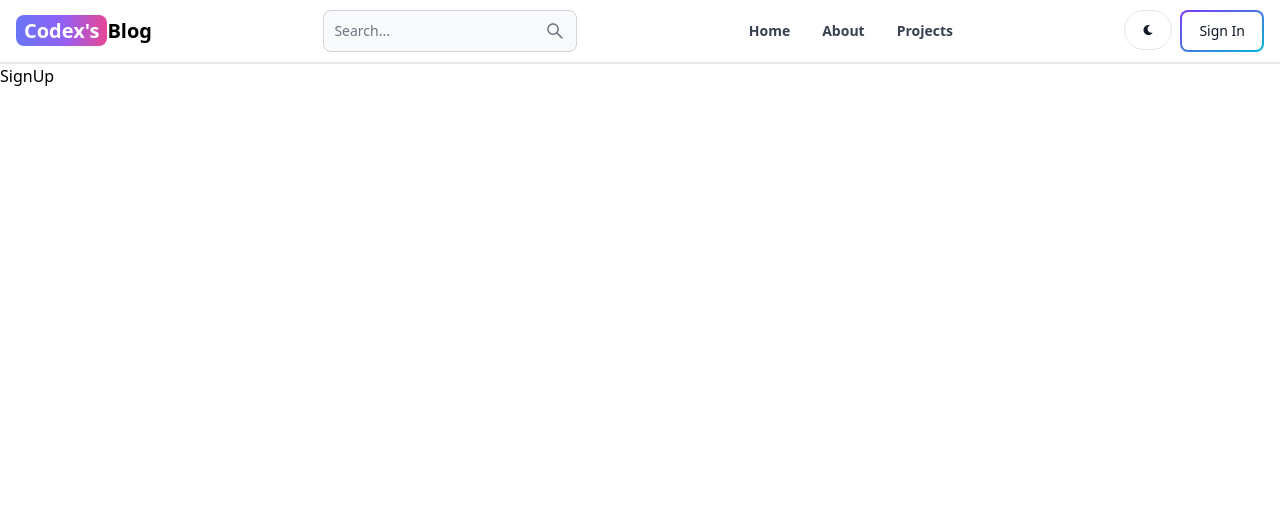
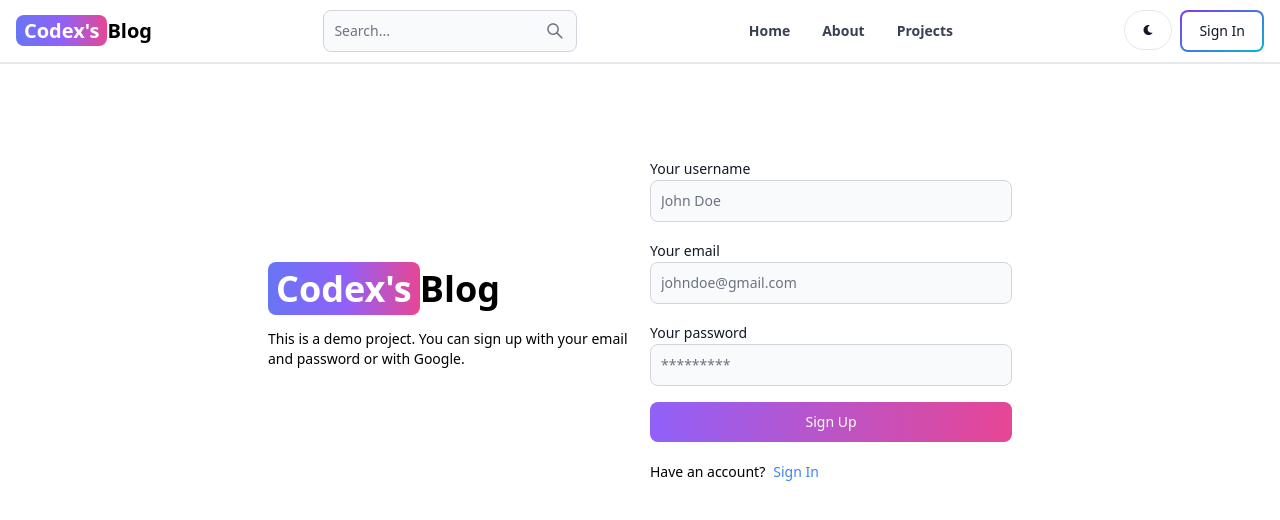
Before and after one commit to AliARIOGLU/mern-stack-blog-app, a React (Vite) app in the folder client/: page /sign-up in a window 1280 px wide. Shown: the top 520 px of the page. Built offline with nearby package versions, Linux system fonts and the light colour scheme.

Commit message:
create sign up page ui

```diff
--- a/client/src/pages/SignUp.jsx
+++ b/client/src/pages/SignUp.jsx
@@ -1,5 +1,60 @@
+import { Button, Label, TextInput } from "flowbite-react";
+import { Link } from "react-router-dom";
+
 const SignUp = () => {
-  return <div>SignUp</div>;
+  return (
+    <div className="min-h-screen mt-20">
+      <div className="flex gap-5 p-3 max-w-3xl mx-auto flex-col md:flex-row md:items-center">
+        {/* left */}
+        <div className="flex-1">
+          <Link to="/" className="text-4xl font-bold dark:text-white">
+            <span className="px-2 py-0.5 bg-gradient-to-r from-indigo-500 via-purple-500 to-pink-500 rounded-lg text-white">
+              Codex&apos;s
+            </span>
+            Blog
+          </Link>
+          <p className="text-sm mt-5">
+            This is a demo project. You can sign up with your email and password
+            or with Google.
+          </p>
+        </div>
+        {/* right */}
+        <div className="flex-1">
+          <form className="flex flex-col gap-4">
+            <div>
+              <Label value="Your username" />
+              <TextInput type="text" placeholder="John Doe" id="username" />
+            </div>
+            <div>
+              <Label value="Your email" />
+              <TextInput
+                type="text"
+                placeholder="johndoe@gmail.com"
+                id="email"
+              />
+            </div>
+            <div>
+              <Label value="Your password" />
+              <TextInput
+                type="password"
+                placeholder="*********"
+                id="password"
+              />
+            </div>
+            <Button gradientDuoTone="purpleToPink" type="submit">
+              Sign Up
+            </Button>
+          </form>
+          <div className="flex gap-2 text-sm mt-5">
+            <span>Have an account?</span>
+            <Link to="/sign-in" className="text-blue-500 hover:underline">
+              Sign In
+            </Link>
+          </div>
+        </div>
+      </div>
+    </div>
+  );
 };
 
 export default SignUp;
```
